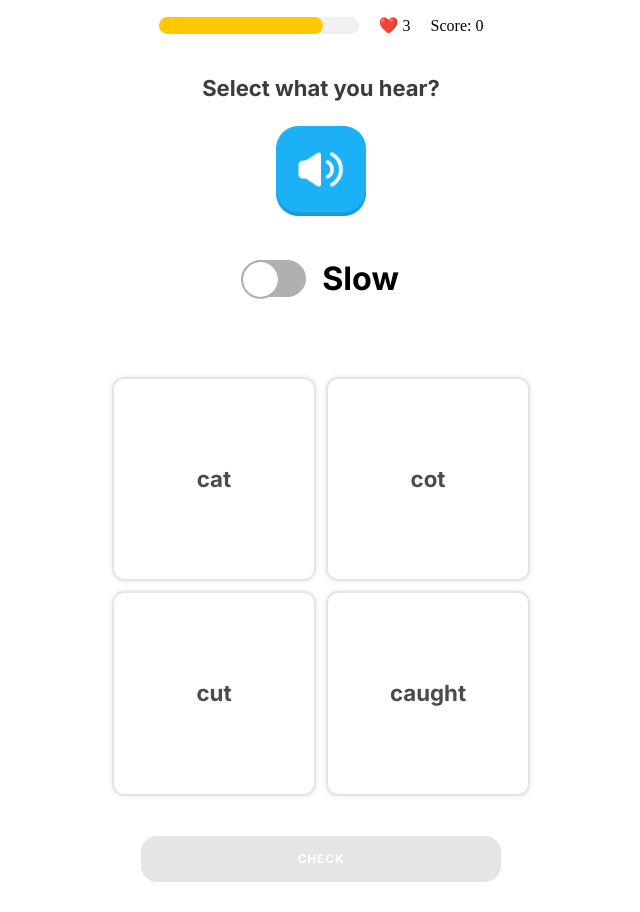
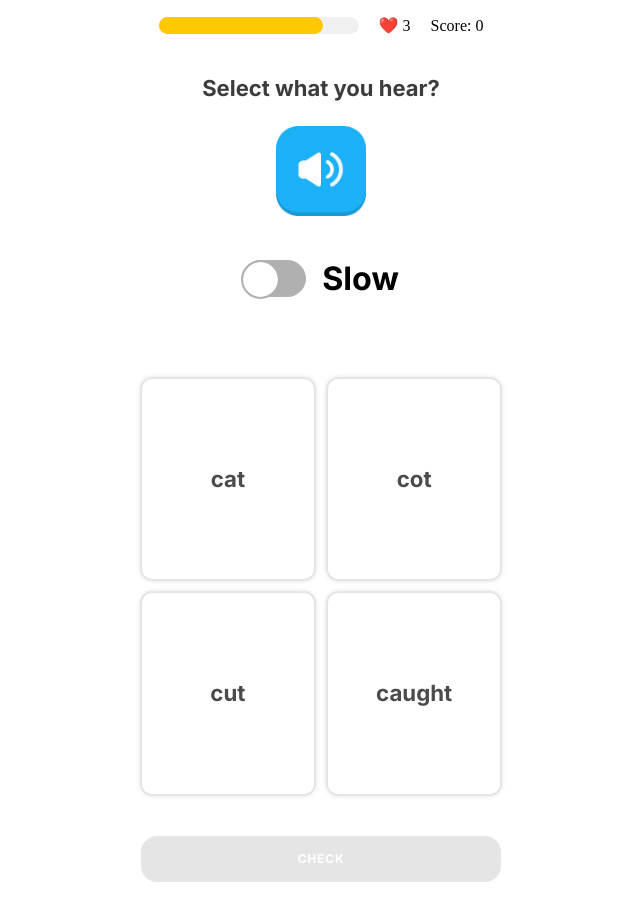
Before and after one commit to SamixYasuke/DysLexiApp-FrontEnd, a React (Vite) app: page /sound-selector/1 in a window 1280 px wide. Shown: the whole page, without its empty margins (319-959 px from the left). Built offline with nearby package versions, Linux system fonts and the light colour scheme; no server answers; sample sign-in values are in the browser's storage; a web font is replaced by a local one.

Commit message:
Update wordselector.module.css

```diff
--- a/src/assets/css/wordselector.module.css
+++ b/src/assets/css/wordselector.module.css
@@ -12,7 +12,7 @@
 
 .wordsContainer > div {
   width: 40%;
-  min-width: 150px;
+  min-width: 122.3px;
   height: 50%;
   min-height: 200.38px;
   border-radius: 12px;
```
